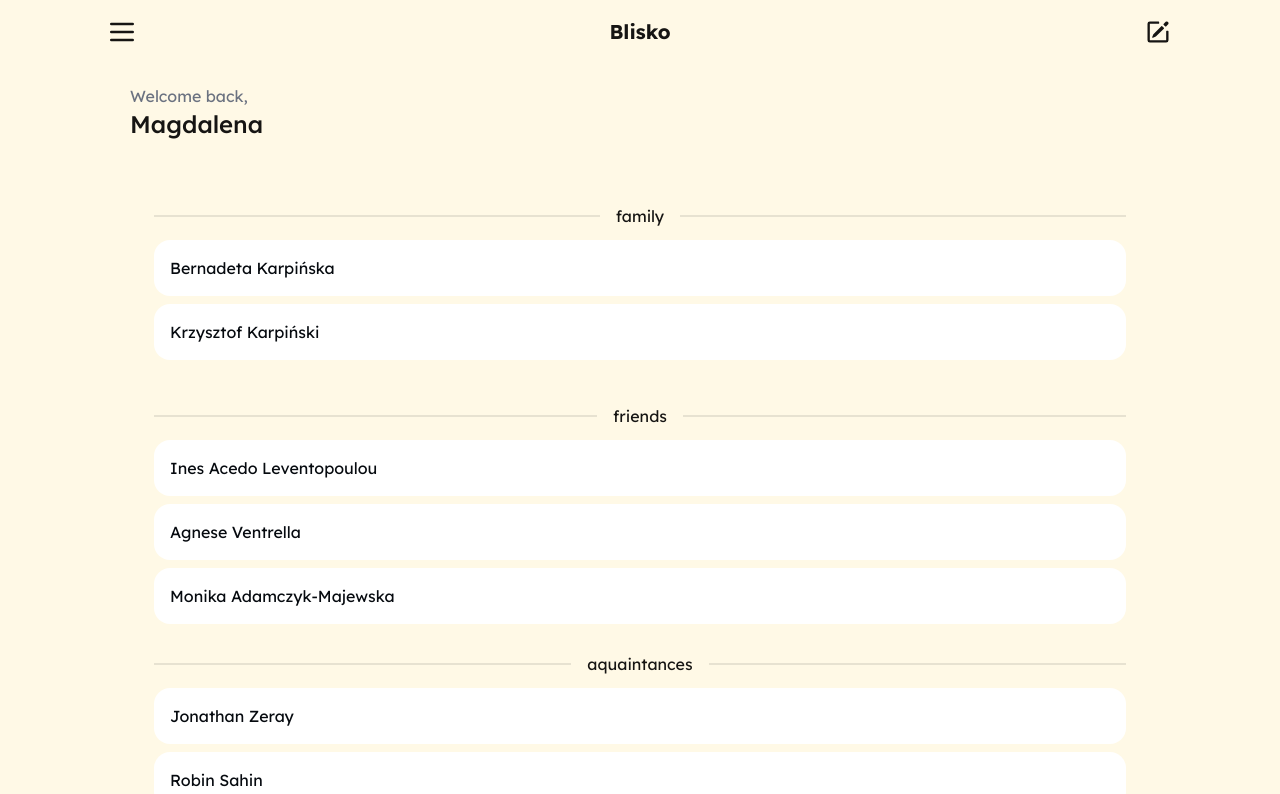
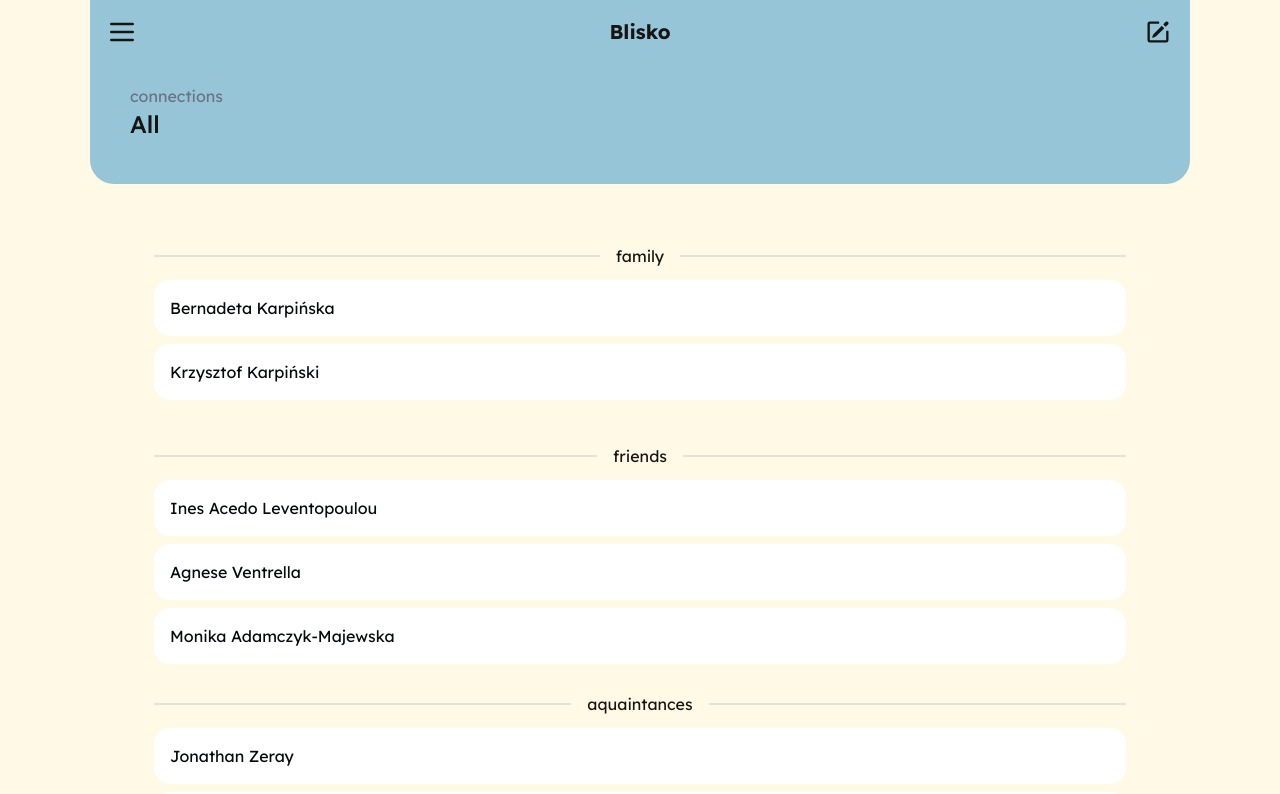
Before and after one commit to magdalena-karpinska/blisko-app, a Next.js app: page /connections in a window 1280 px wide. Shown: the top 794 px of the page. Built offline with nearby package versions, Linux system fonts and the light colour scheme.

Commit message:
Adds background color changing according to routes

```diff
--- a/src/app/ui/header.tsx
+++ b/src/app/ui/header.tsx
@@ -1,13 +1,64 @@
-import { PageHeading, Paragraph } from "./headings";
-import { NavBar } from "./nav-bar";
+"use client";
+
+import { PageHeading, Paragraph, NavBar } from ".";
+import { usePathname } from "next/navigation";
+
+type CustomColors =
+  | "primary"
+  | "secondary"
+  | "base-100"
+  | "white"
+  | "darkOrange"
+  | "orange"
+  | "lightOrange"
+  | "lightBlue"
+  | "blue"
+  | "gray";
+
+const bgColorClass: Record<CustomColors, string> = {
+  primary: "bg-[#84A9CD]",
+  secondary: "bg-[#FC9F66]",
+  "base-100": "bg-[#FFF9E6]",
+  white: "bg-[#FFF]",
+  darkOrange: "bg-[#FC9F66]",
+  orange: "bg-[#FAC357]",
+  lightOrange: "bg-[#FAE39C]",
+  lightBlue: "bg-[#B8E0E3]",
+  blue: "bg-[#97C5D8]",
+  gray: "bg-[#D1D1D6]",
+};
+
+type RouteConfig = {
+  bgColor: CustomColors;
+  paragraphText: string;
+  headingText: string;
+};
+const routeConfigs: Record<string, RouteConfig> = {
+  "/": {
+    bgColor: "base-100",
+    paragraphText: "Welcome back,",
+    headingText: "Magdalena",
+  },
+  "/connections": {
+    bgColor: "blue",
+    paragraphText: "connections",
+    headingText: "All",
+  },
+};
 
 export function Header() {
+  const pathname = usePathname();
+  const config = routeConfigs[pathname] || routeConfigs["/"];
+  const headerBgColor = bgColorClass[config.bgColor];
+
   return (
-    <header className="flex flex-col items-left rounded-b-3xl overflow-hidden h-[18vh] max-w-[1100px] w-full">
-      <NavBar />
+    <header
+      className={`flex flex-col items-left rounded-b-3xl overflow-hidden h-[23vh] max-w-[1100px] w-full ${headerBgColor}`}
+    >
+      <NavBar bgColor={headerBgColor} />
       <div className="px-10 pt-5 max-w-[1100px] mx-auto w-full">
-        <Paragraph text="Welcome back," />
-        <PageHeading text="Magdalena" />
+        <Paragraph text={config.paragraphText} />
+        <PageHeading text={config.headingText} />
       </div>
     </header>
   );
--- a/src/app/ui/nav-bar.tsx
+++ b/src/app/ui/nav-bar.tsx
@@ -1,6 +1,10 @@
-export function NavBar() {
+type NavBarProps = {
+  bgColor: string;
+};
+
+export function NavBar({ bgColor }: NavBarProps) {
   return (
-    <div className="navbar bg-base-100">
+    <div className={`navbar bg-${bgColor}`}>
       <div className="navbar-start">
         <button className="btn btn-square btn-ghost">
           <svg
```
